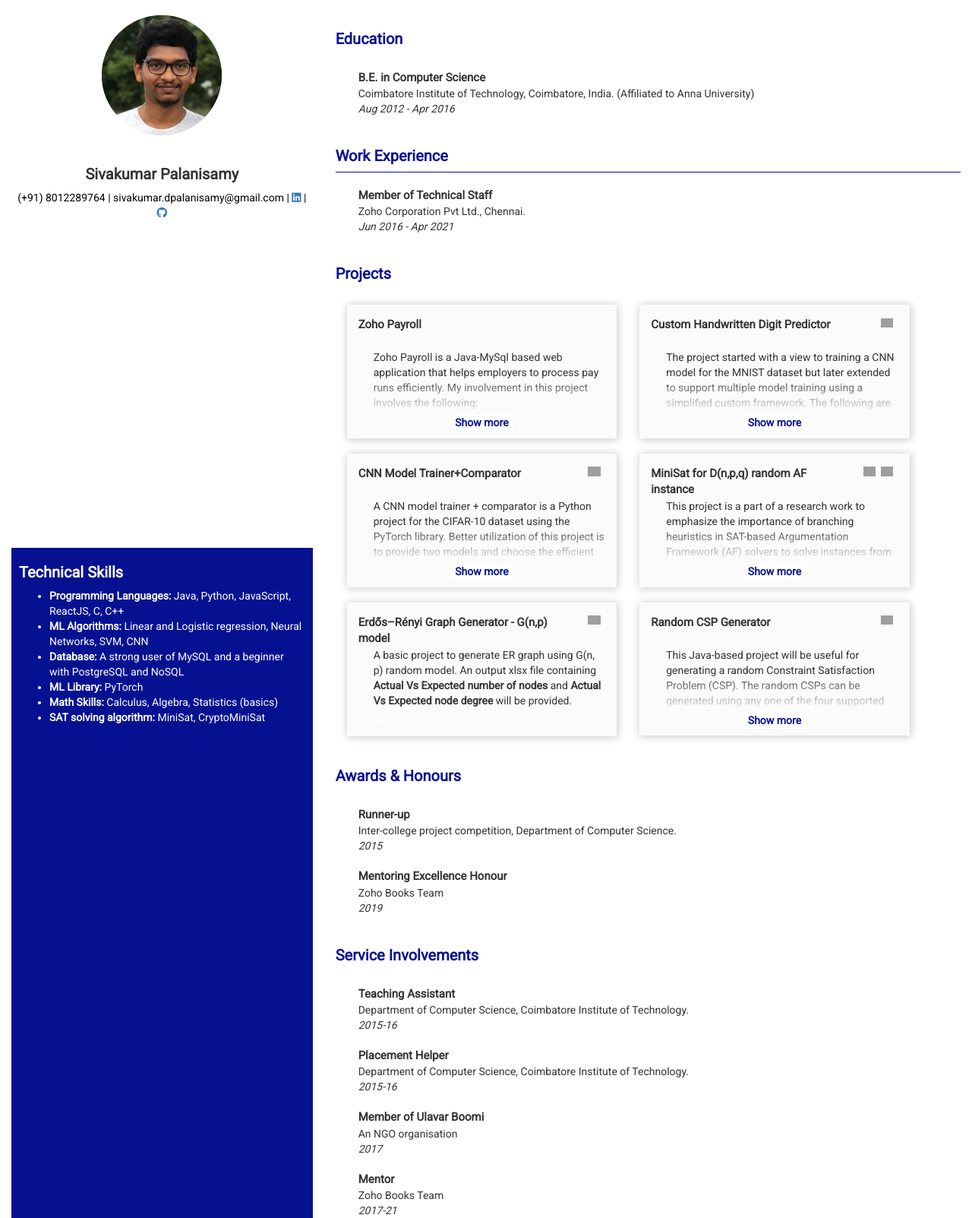
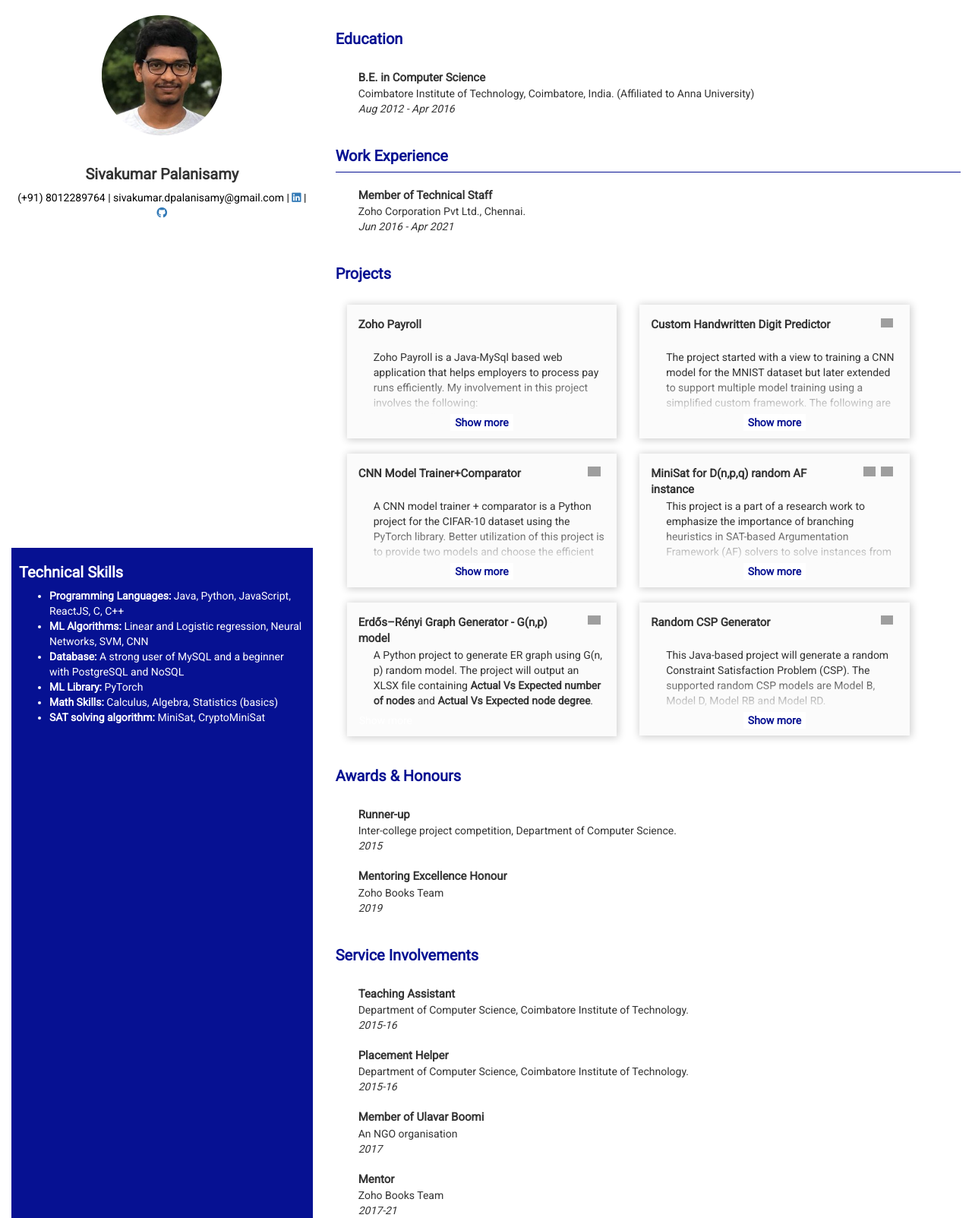
Before and after one commit to Sivakumar3695/Online_CV, a Jekyll site: the page built from index.html, in a window 1280 px wide. Shown: the whole page at 76% size. Built offline with Jekyll 4.4.1, drawn with Linux system fonts in a browser that asks for light colours; grey boxes are pictures that could not be loaded.

Commit message:
Update project.html

```diff
--- a/_includes/project.html
+++ b/_includes/project.html
@@ -87,7 +87,7 @@
 						</a>
 					</div>
 					<div class="project-description-complete">
-						A basic project to generate ER graph using G(n, p) random model. An output xlsx file containing <b>Actual Vs Expected number of nodes</b> and <b>Actual Vs Expected node degree</b> will be provided.
+						A Python project to generate ER graph using G(n, p) random model. The project will output an XLSX file containing <b>Actual Vs Expected number of nodes</b> and <b>Actual Vs Expected node degree</b>.
 					</div>
 					<div class="show-more-inactive"> <p>Show more</p> </div>
 				</div>
@@ -101,7 +101,8 @@
 						</a>
 					</div>
 					<div class="project-description">
-						This Java-based project will be useful for generating a random Constraint Satisfaction Problem (CSP). The random CSPs can be generated using any one of the four supported random models: Model B, Model D, Model RB and Model RD. <br><br> The details of the four random models and a sample input & output format can be found in the github repository.
+						This Java-based project will generate a random Constraint Satisfaction Problem (CSP). The supported random CSP models are Model B, Model D, Model RB and Model RD.
+						<br><br> The details of the four random models and a sample input & output format are provided in the Github repository.
 					</div>
 					<div class="show-more"> <p><button onclick="showModal('project-5')">Show more </button></p> </div>
 
```
